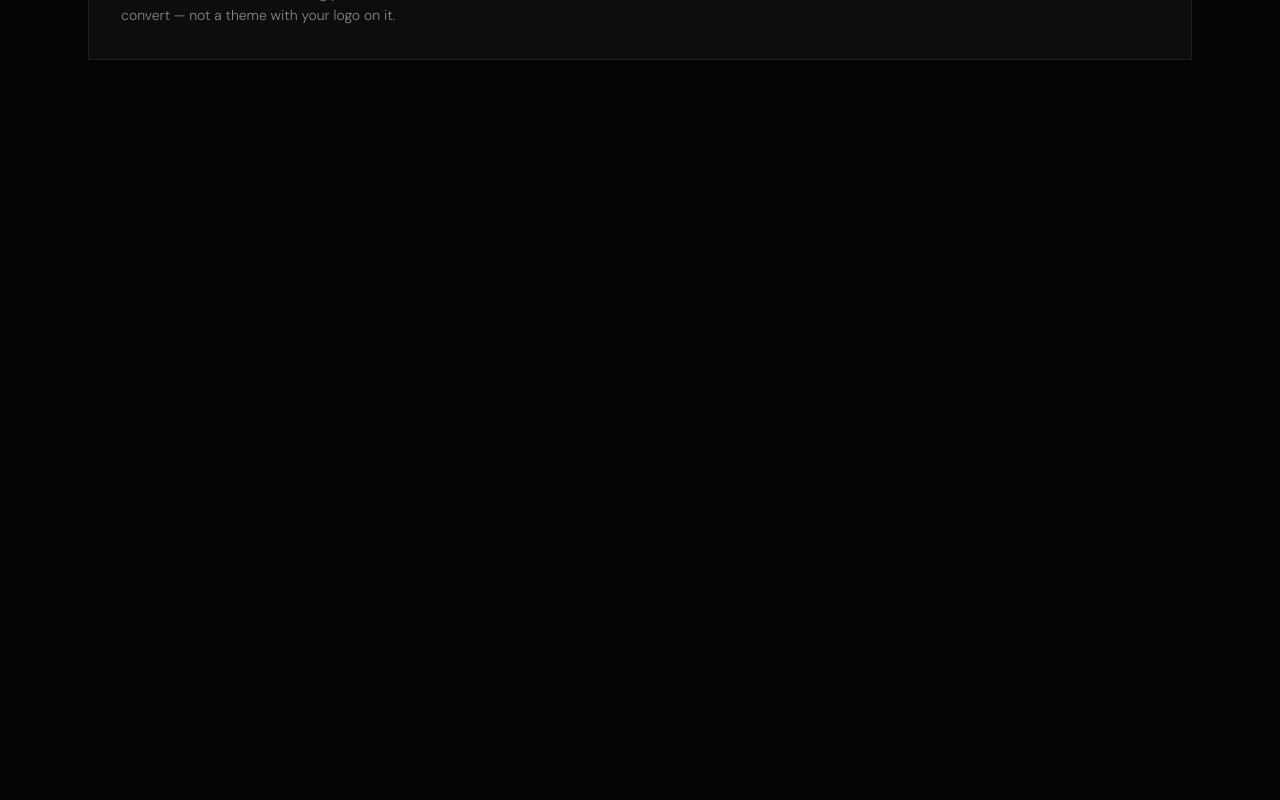
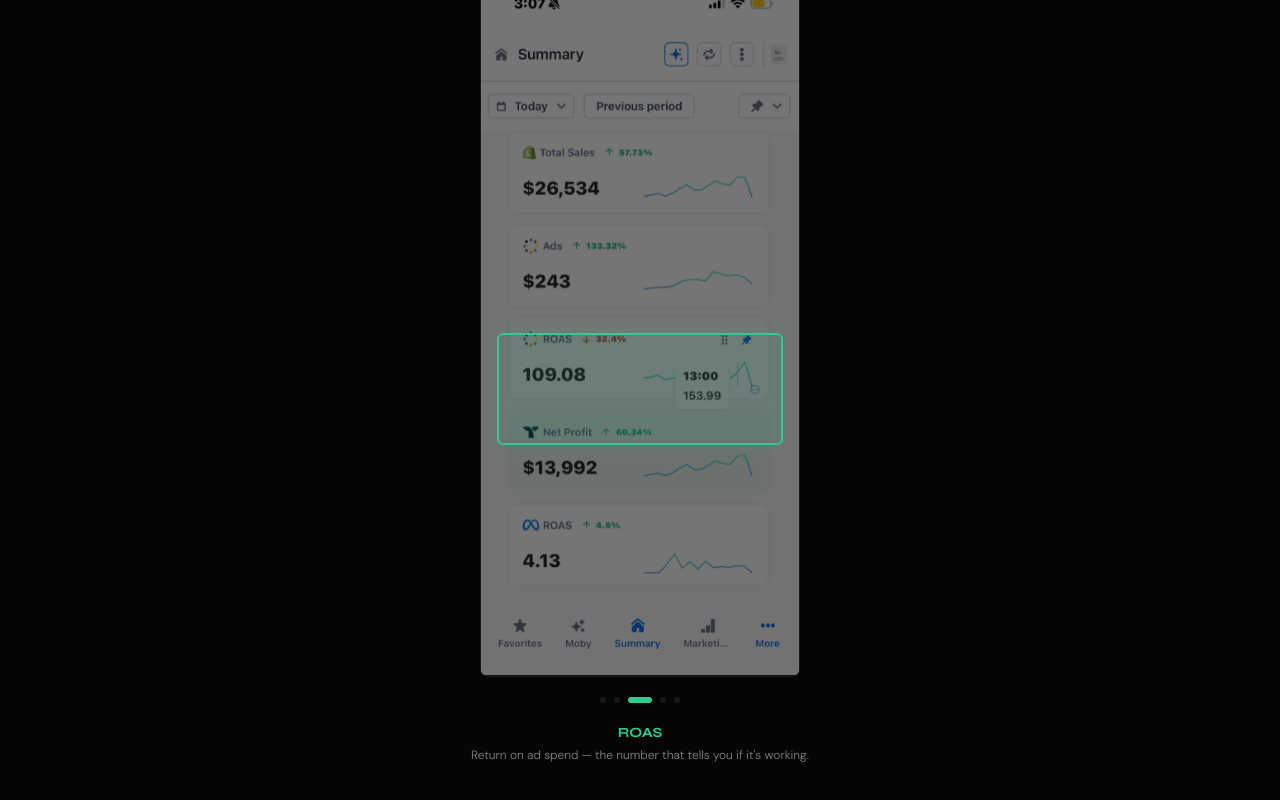
Before and after one commit to hamzaibnzakir/new-marketing-site-, a Next.js app: page / in a window 1280 px wide. Shown: the part 6576-7376 px from the top of the page. Built offline with nearby package versions, Linux system fonts and the light colour scheme.

Commit message:
Add ScrollSpotlight dashboard walkthrough section, rebuilt clean (fixed hardcoded colors, dead code, added next/image)

```diff
--- a/src/app/page.tsx
+++ b/src/app/page.tsx
@@ -3,6 +3,7 @@ import Hero from "@/components/Hero";
 import ProofSection from "@/components/ProofSection";
 import PivotStatement from "@/components/PivotStatement";
 import SystemSection from "@/components/SystemSection";
+import DashboardWalkthrough from "@/components/DashboardWalkthrough";
 import BentoFeatures from "@/components/BentoFeatures";
 import Testimonials from "@/components/Testimonials";
 import FAQSection from "@/components/FAQSection";
@@ -18,6 +19,7 @@ export default function Home() {
         <ProofSection />
         <PivotStatement />
         <SystemSection />
+        <DashboardWalkthrough />
         <BentoFeatures />
         <Testimonials />
         <FAQSection />
--- /dev/null
+++ b/src/components/DashboardWalkthrough.tsx
@@ -0,0 +1,79 @@
+import Reveal from "./Reveal";
+import ScrollSpotlight from "./ScrollSpotlight";
+
+const spots = [
+  {
+    id: "sales",
+    label: "Total Sales",
+    description: "Real-time revenue, updated as orders come in.",
+    x: 5,
+    y: 21,
+    width: 90,
+    height: 13,
+  },
+  {
+    id: "ads",
+    label: "Ad Spend",
+    description: "What you're putting in — tracked next to what comes back.",
+    x: 5,
+    y: 36,
+    width: 90,
+    height: 13,
+  },
+  {
+    id: "roas",
+    label: "ROAS",
+    description: "Return on ad spend — the number that tells you if it's working.",
+    x: 5,
+    y: 51,
+    width: 90,
+    height: 16,
+  },
+  {
+    id: "profit",
+    label: "Net Profit",
+    description: "After ad spend and costs — what you actually keep.",
+    x: 5,
+    y: 70,
+    width: 90,
+    height: 13,
+  },
+  {
+    id: "meta",
+    label: "Meta ROAS",
+    description: "Platform-reported return, cross-checked against your own numbers.",
+    x: 5,
+    y: 86,
+    width: 90,
+    height: 12,
+  },
+];
+
+export default function DashboardWalkthrough() {
+  return (
+    <section className="mx-auto max-w-5xl px-6 py-24 md:py-32">
+      <Reveal>
+        <p className="text-center font-display text-xs font-semibold uppercase tracking-[0.35em] text-accent-light">
+          What You&apos;ll See
+        </p>
+        <h2 className="mx-auto mt-4 max-w-xl text-balance text-center font-display text-3xl font-bold leading-tight md:text-4xl">
+          Real dashboard. Real student.
+        </h2>
+        <p className="mx-auto mt-4 max-w-md text-center text-text-muted">
+          This is an actual store summary — not a mockup. Here&apos;s what
+          each number means once you&apos;re tracking your own.
+        </p>
+      </Reveal>
+
+      <Reveal delay={0.15} className="mt-14">
+        <ScrollSpotlight
+          imageSrc="/proof/proof-04-summary-26k.png"
+          imageWidth={385}
+          imageHeight={846}
+          alt="Shopify summary dashboard showing total sales, ad spend, ROAS, net profit, and Meta ROAS"
+          spots={spots}
+        />
+      </Reveal>
+    </section>
+  );
+}
--- /dev/null
+++ b/src/components/ScrollSpotlight.tsx
@@ -0,0 +1,128 @@
+"use client";
+
+import { useState, useEffect } from "react";
+import { motion } from "motion/react";
+import Image from "next/image";
+
+export interface SpotlightArea {
+  id: string;
+  label: string;
+  description: string;
+  /** Position and size as a percentage of the image, 0-100 */
+  x: number;
+  y: number;
+  width: number;
+  height: number;
+}
+
+interface ScrollSpotlightProps {
+  imageSrc: string;
+  imageWidth: number;
+  imageHeight: number;
+  alt: string;
+  spots: SpotlightArea[];
+  className?: string;
+}
+
+/**
+ * Auto-cycles through highlighted regions of a screenshot, dimming
+ * everything else and pointing out what each part of the real UI means.
+ */
+export default function ScrollSpotlight({
+  imageSrc,
+  imageWidth,
+  imageHeight,
+  alt,
+  spots,
+  className = "",
+}: ScrollSpotlightProps) {
+  const [active, setActive] = useState(0);
+  const [paused, setPaused] = useState(false);
+
+  useEffect(() => {
+    if (paused) return;
+    const interval = setInterval(() => {
+      setActive((prev) => (prev + 1) % spots.length);
+    }, 3000);
+    return () => clearInterval(interval);
+  }, [paused, spots.length]);
+
+  const spot = spots[active];
+
+  return (
+    <div className={className}>
+      <div
+        className="relative mx-auto max-w-xs overflow-hidden rounded-lg border border-border"
+        onPointerEnter={() => setPaused(true)}
+        onPointerLeave={() => setPaused(false)}
+      >
+        <Image
+          src={imageSrc}
+          alt={alt}
+          width={imageWidth}
+          height={imageHeight}
+          className="w-full"
+        />
+
+        {/* Dim everything outside the active spot */}
+        <motion.div
+          className="pointer-events-none absolute inset-0 bg-black"
+          animate={{ opacity: 0.55 }}
+          transition={{ duration: 0.4 }}
+        />
+
+        {/* Highlighted rectangle */}
+        <motion.div
+          className="pointer-events-none absolute rounded-md border-2 border-accent-light"
+          animate={{
+            left: `${spot.x}%`,
+            top: `${spot.y}%`,
+            width: `${spot.width}%`,
+            height: `${spot.height}%`,
+          }}
+          transition={{ type: "spring", stiffness: 260, damping: 28 }}
+        >
+          <div className="absolute -inset-1 rounded-lg bg-accent-light/10 blur-sm" />
+        </motion.div>
+      </div>
+
+      {/* Navigation dots */}
+      <div className="mt-5 flex items-center justify-center gap-2">
+        {spots.map((s, i) => (
+          <button
+            key={s.id}
+            type="button"
+            onClick={() => setActive(i)}
+            aria-label={`Show ${s.label}`}
+            aria-current={i === active}
+            className={`h-1.5 rounded-full transition-all duration-300 ${
+              i === active ? "w-6 bg-accent-light" : "w-1.5 bg-border"
+            }`}
+          />
+        ))}
+      </div>
+
+      {/* Label + description */}
+      <div className="mt-5 min-h-[3.5rem] text-center">
+        <motion.p
+          key={spot.id}
+          initial={{ opacity: 0, y: 8 }}
+          animate={{ opacity: 1, y: 0 }}
+          transition={{ duration: 0.3 }}
+          className="font-display text-sm font-bold text-accent-light"
+        >
+          {spot.label}
+        </motion.p>
+        <motion.p
+          key={`${spot.id}-desc`}
+          initial={{ opacity: 0, y: 8 }}
+          animate={{ opacity: 1, y: 0 }}
+          transition={{ duration: 0.3, delay: 0.05 }}
+          className="mt-1 text-xs text-text-muted"
+        >
+          {spot.description}
+        </motion.p>
+      </div>
+    </div>
+  );
+}
```
